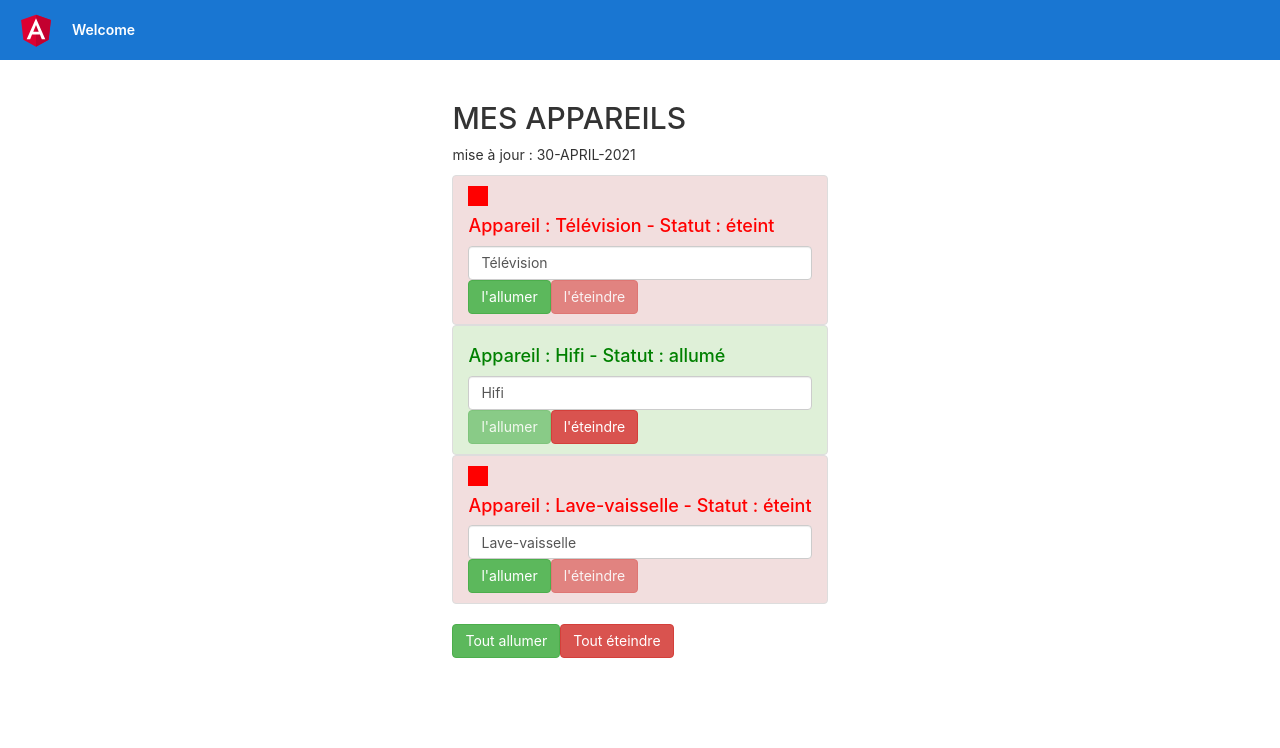
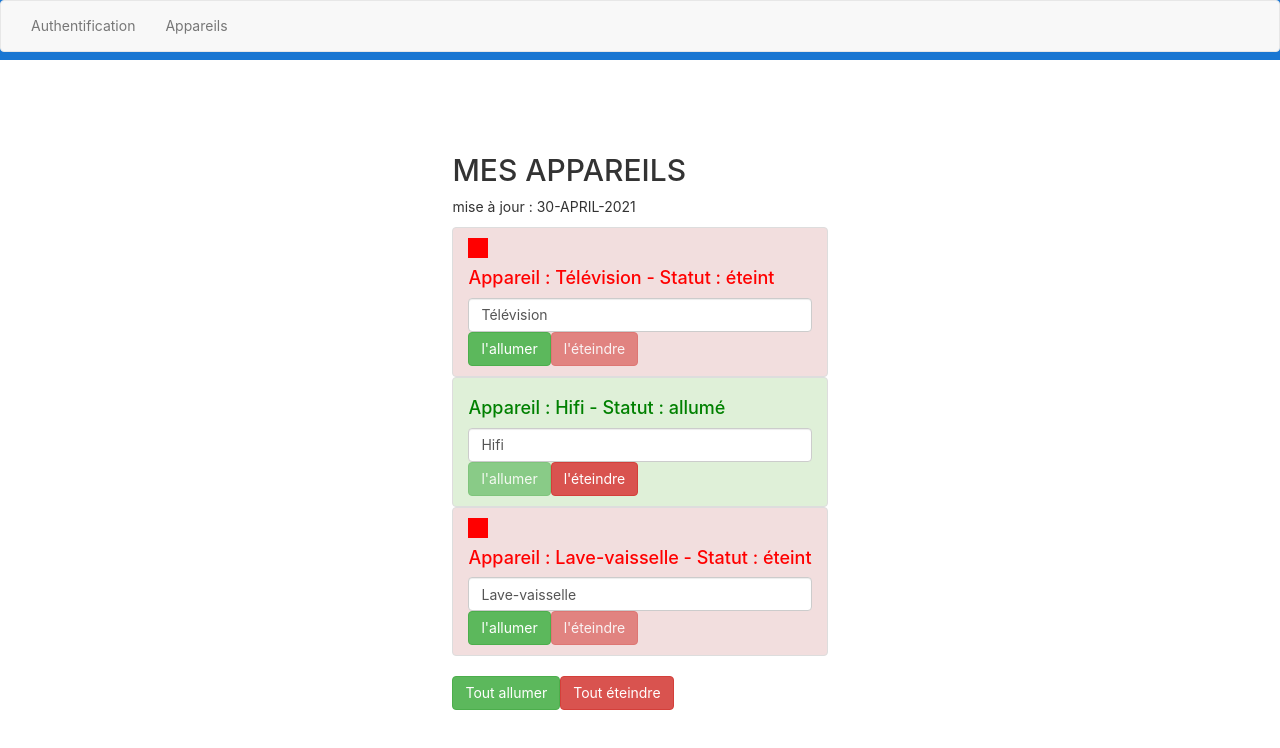
Before and after one commit to briensbe/angular1, an Angular app: page / in a window 1280 px wide. Shown: the top 748 px of the page. Built offline with nearby package versions, Linux system fonts and the light colour scheme.

Commit message:
1h26'00' - ajout de la navigation pour manipuler les routes

```diff
--- a/src/app/app.component.html
+++ b/src/app/app.component.html
@@ -316,6 +316,19 @@
 
 
 </div>
+<nav class="navbar navbar-default">
+  <div class="container-fluid">
+    <ul class="nav navbar-nav">
+      <!-- <li><a href="auth">Authentification</a></li>
+      <li><a href="appareils">Appareils</a></li> -->
+      <!-- <li><a routerLink="auth">Authentification</a></li>
+      <li><a routerLink="appareils">Appareils</a></li> -->
+      <li routerLinkActive="active"><a routerLink="auth">Authentification</a></li>
+      <li routerLinkActive="active" ><a routerLink="appareils">Appareils</a></li>
+
+    </ul>
+  </div>
+</nav>
 <div class="content">
  <!--<app-appareil-view></app-appareil-view>-->
   <router-outlet></router-outlet>
```
